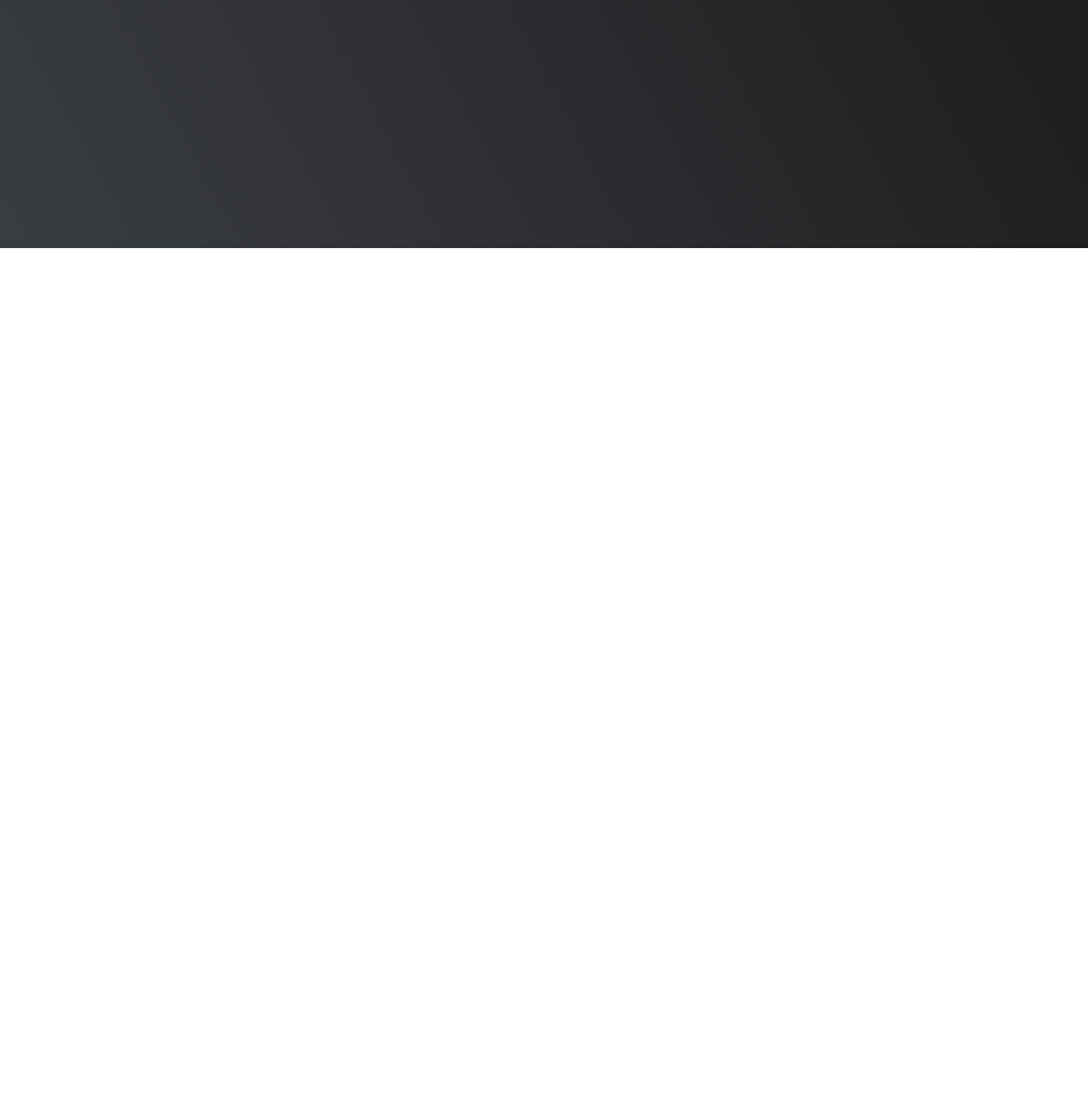
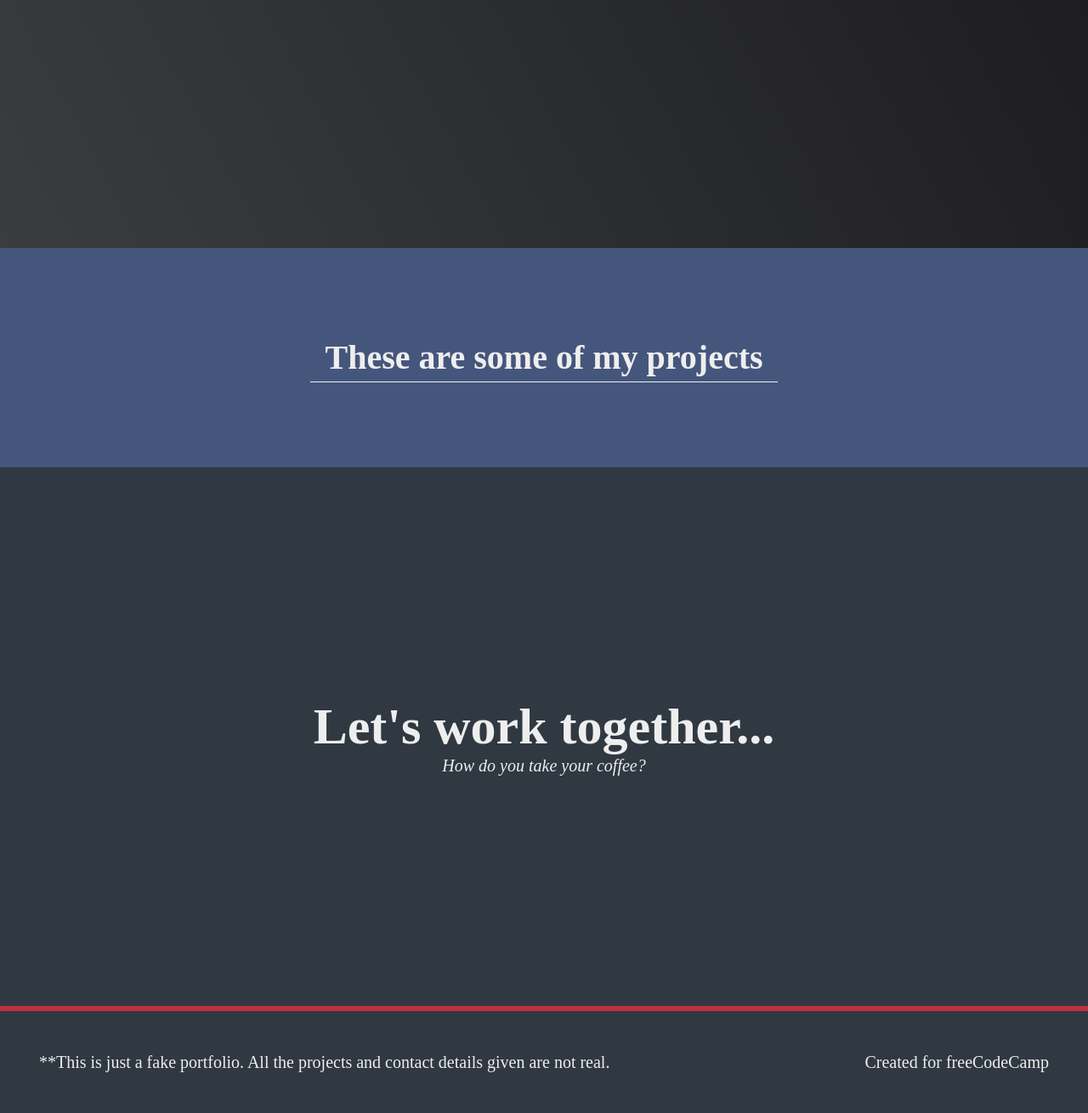
Before and after one commit to Paqong/FCC-projects, a plain HTML site: page personal-portfolio/index.html in a window 1280 px wide. Shown: the part 508-1818 px from the top of the page at 85% size. Before the commit the page ends 800 px from the top, so only its background shows below. Drawn offline with Linux system fonts and the light colour scheme.

Commit message:
Overall Page Layout done
Just going to add the contents later

```diff
--- a/personal-portfolio/css/style.css
+++ b/personal-portfolio/css/style.css
@@ -11,7 +11,7 @@ html {
 header {
     position: fixed;
     top: 0;
-    height: 10%;
+    height: 7rem;
     width: 100%;
     background-color: #be3144;
     display: flex;
@@ -54,7 +54,8 @@ header {
     background-image: linear-gradient(62deg, #3a3d40 0%, #181719 100%);
 }
 
-#welcome-section h1 {
+#welcome-section h1,
+#contacts h2 {
     font-size: 6rem;
 }
 
@@ -62,3 +63,52 @@ header {
     font-size: 3rem;
     color: #be3144;
 }
+
+#projects {
+    width: 100%;
+    background-color: #45567d;
+    padding: 10rem 4rem;
+}
+
+#projects h2 {
+    font-size: 4rem;
+    color: #eee;
+    width: 55rem;
+    margin: auto;
+    text-align: center;
+    border-bottom: 1px solid #eee;
+    padding: 0.5rem;
+}
+
+#contacts {
+    height: 80vh;
+    width: 100%;
+    display: flex;
+    flex-direction: column;
+    justify-content: center;
+    align-items: center;
+    background-color: #303841;
+    color: #eee;
+    border-bottom: 0.6rem solid #be3144;
+}
+
+#contacts > p {
+    font-size: 2em;
+}
+
+.footer {
+    height: 15vh;
+    width: 100%;
+    background-color: #303841;
+    color: #eee;
+    display: flex;
+    justify-content: center;
+    align-items: center;
+    gap: 30rem;
+    font-size: 2em;
+}
+
+.footer a {
+    text-decoration: none;
+    color: #eee;
+}
--- a/personal-portfolio/index.html
+++ b/personal-portfolio/index.html
@@ -10,7 +10,7 @@
 <body>
     <header>
             <ul id="navbar">
-                <li><a href="#">About</a></li>
+                <li><a href="#welcome-section">About</a></li>
                 <li><a href="#">Work</a></li>
                 <li><a href="#">Contact</a></li>
             </ul>
@@ -19,5 +19,22 @@
         <h1>Hello! I'm John Mark</h1>
         <p><em>a web developer</em></p>
     </section>
+    <section id="projects">
+        <h2>These are some of my projects</h2>
+        <div class="project">
+
+        </div>
+    </section>
+    <section id="contacts">
+        <h2>Let's work together...</h2>
+        <p><em>How do you take your coffee?</em></p>
+        <div class="socials">
+
+        </div>
+    </section>
+    <section class="footer">
+        <p>**This is just a fake portfolio. All the projects and contact details given are not real.</p>
+        <p>Created for <a href="https://www.freecodecamp.org/">freeCodeCamp</a></p>
+    </section>
 </body>
 </html>
```
